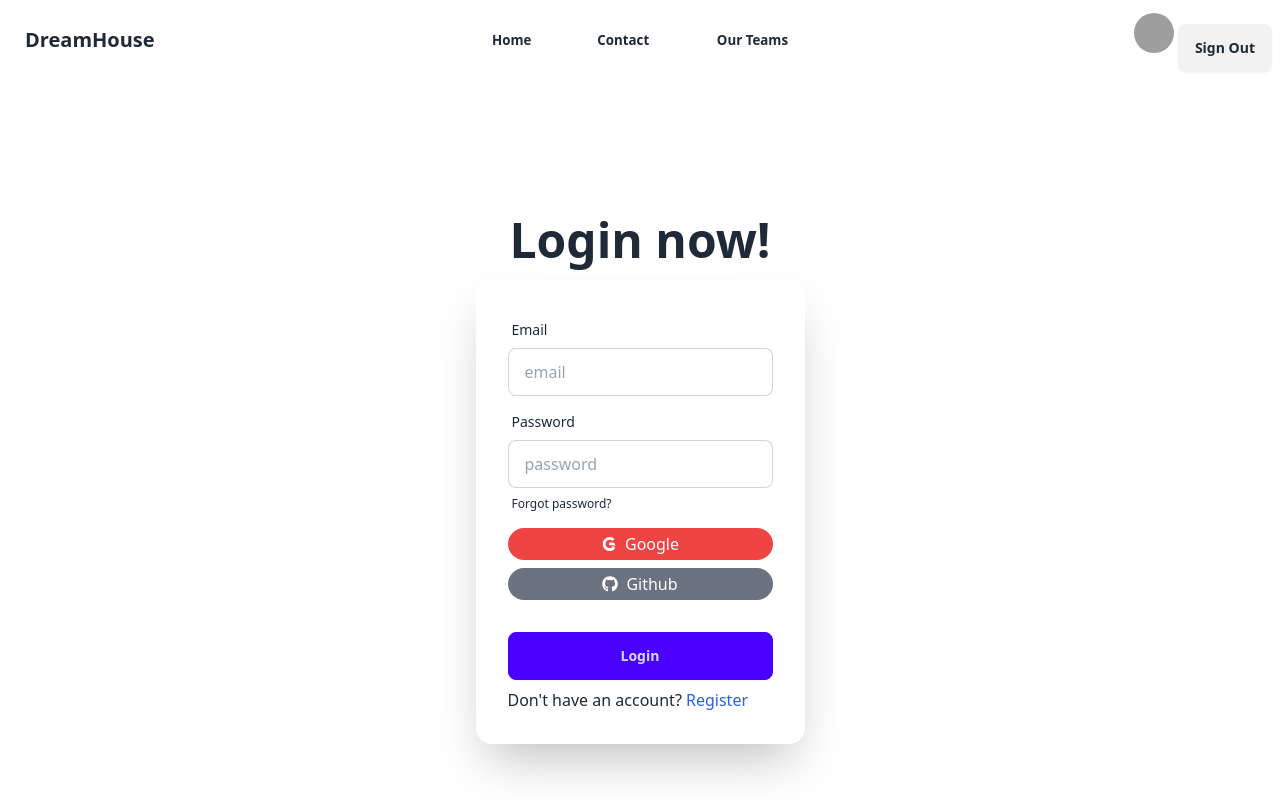
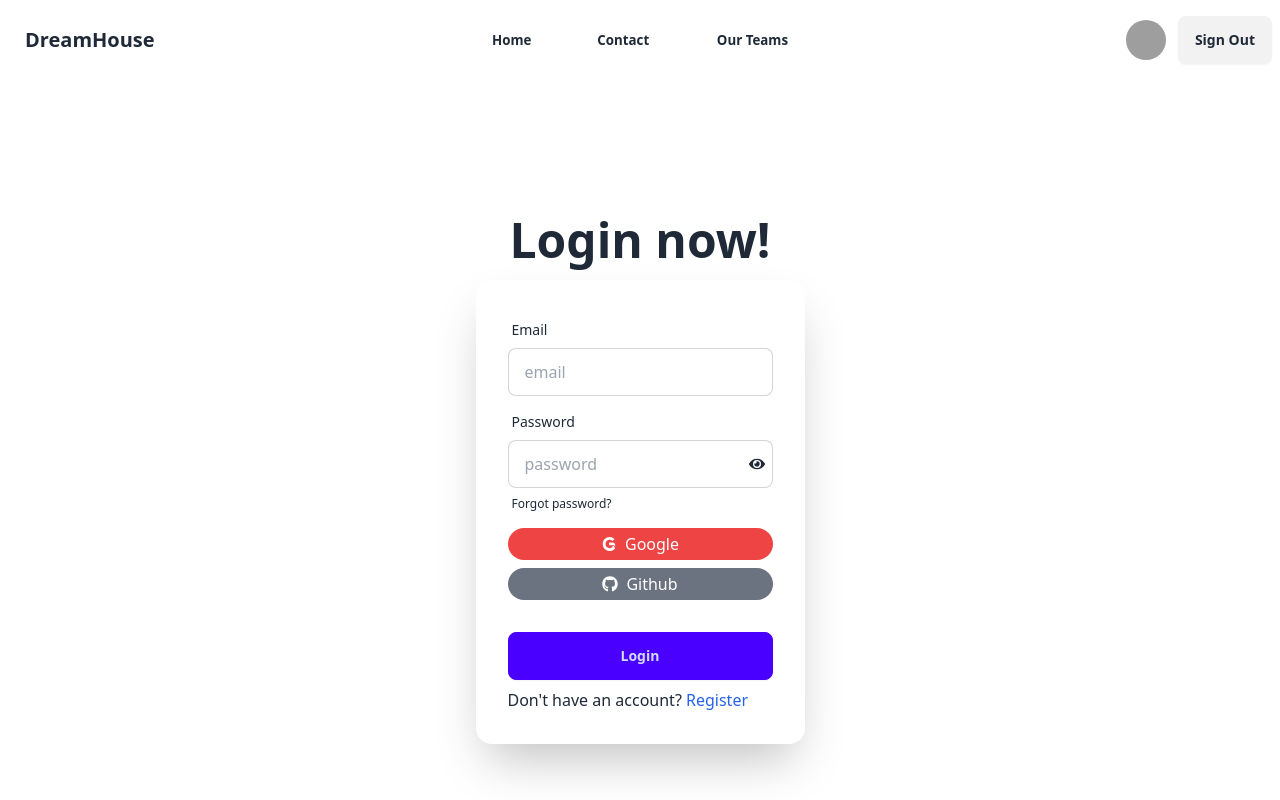
Before and after one commit to mehedi-hasan02/Real-Estate, a React app: page /login in a window 1280 px wide. Shown: the top 800 px of the page. Built offline with nearby package versions, Linux system fonts and the light colour scheme; no server answers; sample sign-in values are in the browser's storage; grey boxes are pictures that could not be loaded; the HTML template or start-up script is replaced by a standard one.

Commit message:
implement private router

```diff
--- a/src/AuthProvider/AuthProvider.jsx
+++ b/src/AuthProvider/AuthProvider.jsx
@@ -1,6 +1,7 @@
 import { createContext, useEffect, useState } from "react";
 import { GithubAuthProvider, GoogleAuthProvider, createUserWithEmailAndPassword, onAuthStateChanged, signInWithEmailAndPassword, signInWithPopup, signOut } from "firebase/auth";
 import auth from "../Firebase/firebase.config";
+import { useLocation } from "react-router-dom";
 
 export const AuthContext = createContext(null);
 const googleProvider = new GoogleAuthProvider();
@@ -22,27 +23,29 @@ const AuthProvider = ({children}) => {
     }
 
     const googleLogin = () =>{
-        setLoading(true)
+        setLoading(true);
         return signInWithPopup(auth, googleProvider)
     }
 
     const githubLogin = () =>{
-        setLoading(true)
+        setLoading(true);
         return signInWithPopup(auth,githubProvider);
     }
 
     const logOut = () =>{
-        setLoading(true)
+        setLoading(true);
         return signOut(auth);
     }
 
     useEffect(()=>{
         const unSubscribes = onAuthStateChanged(auth, currUser=>{
-            if(currUser)
-            {
-                setUsers(currUser);
-                setLoading(false);
-            }
+            // if(currUser)
+            // {
+            //     setUsers(currUser);
+            //     setLoading(false);
+            // }
+            setUsers(currUser);
+            setLoading(false);
         })
 
         return()=>{
--- a/src/Navbar/Navbar.jsx
+++ b/src/Navbar/Navbar.jsx
@@ -7,6 +7,7 @@ import auth from "../Firebase/firebase.config";
 const Navbar = () => {
 
     const { users , logOut} = useContext(AuthContext)
+    console.log(users);
 
     const navLink = <>
         <li><NavLink to='/' className={({ isActive }) => isActive ? 'text-green-400 border border-green-400 btn hover:bg-white shadow-none hover:border-green-400' : 'btn bg-white shadow-none border-none'}>Home</NavLink></li>
@@ -38,16 +39,16 @@ const Navbar = () => {
                     {navLink}
                 </ul>
             </div>
-            <div className="navbar-end">
+            <div className="navbar-end ">
                 {
                     users ?
-                        <div>
+                        <div className="flex gap-2">
                             <div tabIndex={0} role="button" className="btn btn-ghost btn-circle avatar">
                                 <div className="w-10 rounded-full">
                                     <img alt="Tailwind CSS Navbar component" src="https://daisyui.com/images/stock/photo-1534528741775-53994a69daeb.jpg" />
                                 </div>
                             </div>
-                            <Link onClick={handelSingOut} className="btn" to='/'>Sign Out</Link>
+                            <Link onClick={handelSingOut} className="btn">Sign Out</Link>
                         </div>
                         :
                         <Link className="btn" to='/login'>Login</Link>
--- a/src/Pages/Login/Login.jsx
+++ b/src/Pages/Login/Login.jsx
@@ -1,28 +1,32 @@
-import { useContext } from "react";
-import { Link } from "react-router-dom";
+import { useContext, useState } from "react";
+import { Link, useNavigate } from "react-router-dom";
 import { AuthContext } from "../../AuthProvider/AuthProvider";
 import { useForm } from "react-hook-form";
-import { FaGofore,FaGithub } from "react-icons/fa";
+import { FaGofore, FaGithub } from "react-icons/fa";
+import { FaEye, FaEyeSlash } from "react-icons/fa";
 import toast, { Toaster } from 'react-hot-toast';
 
 
 
 const Login = () => {
+    const [showPassword, setShowPassword] = useState(false);
+    const { signIn, googleLogin, githubLogin } = useContext(AuthContext);
 
-    const {signIn, googleLogin, githubLogin} = useContext(AuthContext);
+    const navigate = useNavigate();
 
     const {
         register,
         handleSubmit,
         formState: { errors },
-      } = useForm();
+    } = useForm();
 
-      const onSubmit = (data) => {
-        const {email,password} = data;
-        signIn(email,password)
-        .then(result=>console.log(result))
-        .catch(error=>console.log(error))
-
+    const onSubmit = (data) => {
+        const { email, password } = data;
+        signIn(email, password)
+            .then(()=>{
+                navigate('/');
+            })
+            .catch(error => console.log(error))
 
     }
 
@@ -39,24 +43,30 @@ const Login = () => {
                             <label className="label">
                                 <span className="label-text">Email</span>
                             </label>
-                            <input type="email" name="email" placeholder="email" className="input input-bordered"  {...register("email", { required: true })}/>
+                            <input type="email" name="email" placeholder="email" className="input input-bordered"  {...register("email", { required: true })} />
                             {errors.email && <span className="text-red-500">This field is required</span>}
                         </div>
                         <div className="form-control">
                             <label className="label">
                                 <span className="label-text">Password</span>
                             </label>
-                            <input type="password" name="password" placeholder="password" className="input input-bordered" {...register("password", { required: true })} />
+                            <div className="flex items-center w-full relative">
+                                <input type={showPassword ? "text" : "password"} name="password" placeholder="password" className="input input-bordered w-full" {...register("password", { required: true })} />
+                                <span onClick={() => setShowPassword(!showPassword)}>
+                                    {showPassword ? <FaEyeSlash className="absolute top-4 right-2 cursor-pointer"></FaEyeSlash> : <FaEye className="absolute top-4 right-2 cursor-pointer" />}
+                                </span>
+
+                            </div>
                             {errors.password && <span className="text-red-500">This field is required</span>}
                             <label className="label">
                                 <a href="#" className="label-text-alt link link-hover">Forgot password?</a>
                             </label>
                         </div>
                         <div className="bg-red-500 p-1 rounded-2xl text-white ">
-                            <Link className="flex justify-center items-center gap-2" onClick={googleLogin}><FaGofore/>Google</Link>
+                            <Link className="flex justify-center items-center gap-2" onClick={googleLogin}><FaGofore />Google</Link>
                         </div>
                         <div className="bg-gray-500 p-1 rounded-2xl text-white text-center">
-                            <Link className="flex justify-center items-center gap-2" onClick={githubLogin}><FaGithub/>Github</Link>
+                            <Link className="flex justify-center items-center gap-2" onClick={githubLogin}><FaGithub />Github</Link>
                         </div>
                         <div className="form-control mt-6">
                             <button className="btn btn-primary">Login</button>
--- a/src/Pages/Register/Register.jsx
+++ b/src/Pages/Register/Register.jsx
@@ -1,12 +1,16 @@
-import { useContext } from "react";
+import { useContext, useState } from "react";
 import { Link } from "react-router-dom";
 import { AuthContext } from "../../AuthProvider/AuthProvider";
 import { useForm } from "react-hook-form";
 import toast, { Toaster } from 'react-hot-toast';
+import { FaEye, FaEyeSlash } from "react-icons/fa";
 
 
 const Register = () => {
-    const {createUser} = useContext(AuthContext);
+    const { createUser } = useContext(AuthContext);
+
+    const [registerError, setRegisterError] = useState('');
+    const [showPassword, setShowPassword] = useState(false);
 
     const {
         register,
@@ -15,15 +19,17 @@ const Register = () => {
     } = useForm();
 
     const onSubmit = (data) => {
-        const {email,password} = data
-        createUser(email,password)
-        .then(result=>console.log(result))
-        .catch(error=>console.log(error))
+        const { email, password } = data
+        createUser(email, password)
+            .then()
+            .catch(error => {
+                setRegisterError(error.message);
+            })
 
-        if(!/A-Z/.test(password)) //toast not working
+        if (!/A-Z/.test(password)) //toast not working
         {
             toast('Here is your toast.');
-            <Toaster/>
+            <Toaster />
         }
     }
 
@@ -45,20 +51,26 @@ const Register = () => {
                         <label className="label">
                             <span className="label-text">Email</span>
                         </label>
-                            <input type="email" name="email" placeholder="email" className="input input-bordered"  {...register("email", { required: true })}/>
+                        <input type="email" name="email" placeholder="email" className="input input-bordered"  {...register("email", { required: true })} />
                         {errors.email && <span className="text-red-500">This field is required</span>}
                     </div>
                     <div className="form-control">
                         <label className="label">
                             <span className="label-text">Photo URL</span>
                         </label>
-                            <input type="text" name="photo" placeholder="photo url" className="input input-bordered"  {...register("photo")}/>
+                        <input type="text" name="photo" placeholder="photo url" className="input input-bordered"  {...register("photo")} />
                     </div>
                     <div className="form-control">
                         <label className="label">
                             <span className="label-text">Password</span>
                         </label>
-                            <input type="password" name="password" placeholder="password" className="input input-bordered" {...register("password", { required: true })} />
+                        <div className="flex items-center w-full relative">
+                            <input type={showPassword ? "text" : "password"} name="password" placeholder="password" className="input input-bordered w-full" {...register("password", { required: true })} />
+                            <span onClick={() => setShowPassword(!showPassword)}>
+                                {showPassword ? <FaEyeSlash className="absolute top-4 right-2 cursor-pointer"></FaEyeSlash> : <FaEye className="absolute top-4 right-2 cursor-pointer" />}
+                            </span>
+
+                        </div>
                         {errors.password && <span className="text-red-500">This field is required</span>}
                     </div>
                     <div className="form-control mt-6">
@@ -68,6 +80,9 @@ const Register = () => {
                         <Link className="text-blue-800" to='/login'> Login</Link>
                     </p>
                 </form>
+                {
+                    registerError && <p>{registerError}</p>
+                }
             </div>
         </div>
     );
--- a/src/Routers/PrivateRoutes.jsx
+++ b/src/Routers/PrivateRoutes.jsx
@@ -1,9 +1,12 @@
 import React, { useContext } from 'react';
 import { AuthContext } from '../AuthProvider/AuthProvider';
-import {Navigate} from 'react-router-dom';
+import {Navigate, useLocation} from 'react-router-dom';
 
 const PrivateRoutes = ({children}) => {
     const {users,loading} = useContext(AuthContext);
+
+    console.log(users);
+
 
     if(users)
     {
@@ -11,9 +14,15 @@ const PrivateRoutes = ({children}) => {
     }
     if(loading)
     {
-        return;
+        return (
+            <div className='text-center'>
+                <span className="loading loading-dots loading-lg"></span>
+            </div>
+        );
     }
+
     return <Navigate to='/login'></Navigate>
+
 };
 
 export default PrivateRoutes;
```
Lines whose indentation alone changed are shown as unchanged.
